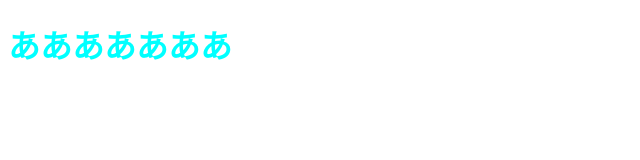
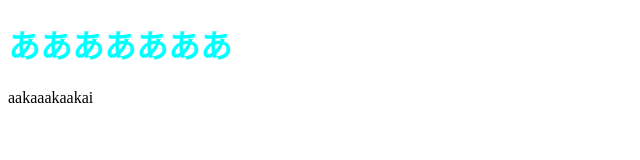
Before and after one commit to sayaaa0921/test0415, a plain HTML site: page index.html in a window 1280 px wide. Shown: the whole page, without its empty margins (0-640 px from the left). Drawn offline with Linux system fonts and the light colour scheme.

Commit message:
ブランチの作成

```diff
--- a/index.html
+++ b/index.html
@@ -8,5 +8,6 @@
 </head>
 <body>
  <h1>あああああああ</h1>
+ <p>aakaaakaakai</p>
 </body>
 </html>
```
